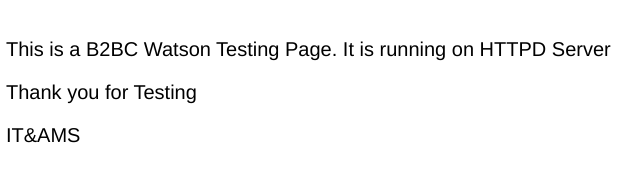
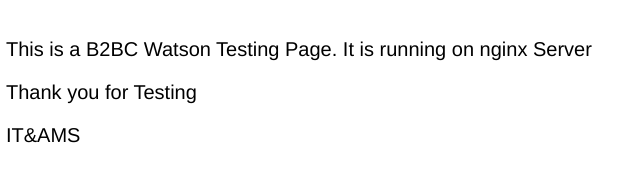
Before and after one commit to PreetamDas/b2bctest, a plain HTML site: page index.html in a window 1280 px wide. Shown: the part 319-500 px from the top of the page, 309-949 px from the left. Drawn offline with Linux system fonts and the light colour scheme.

Commit message:
Update index.html

```diff
--- a/index.html
+++ b/index.html
@@ -43,7 +43,7 @@
 <article>
     <h1>IBM B2B Commerce for Procurement</h1>
     <div>
-        <p>This is a B2BC Watson Testing Page. It is running on HTTPD Server</p>
+        <p>This is a B2BC Watson Testing Page. It is running on nginx Server</p>
         <p>Thank you for Testing</p>
         <p>IT&AMS</p>
     </div>
```
